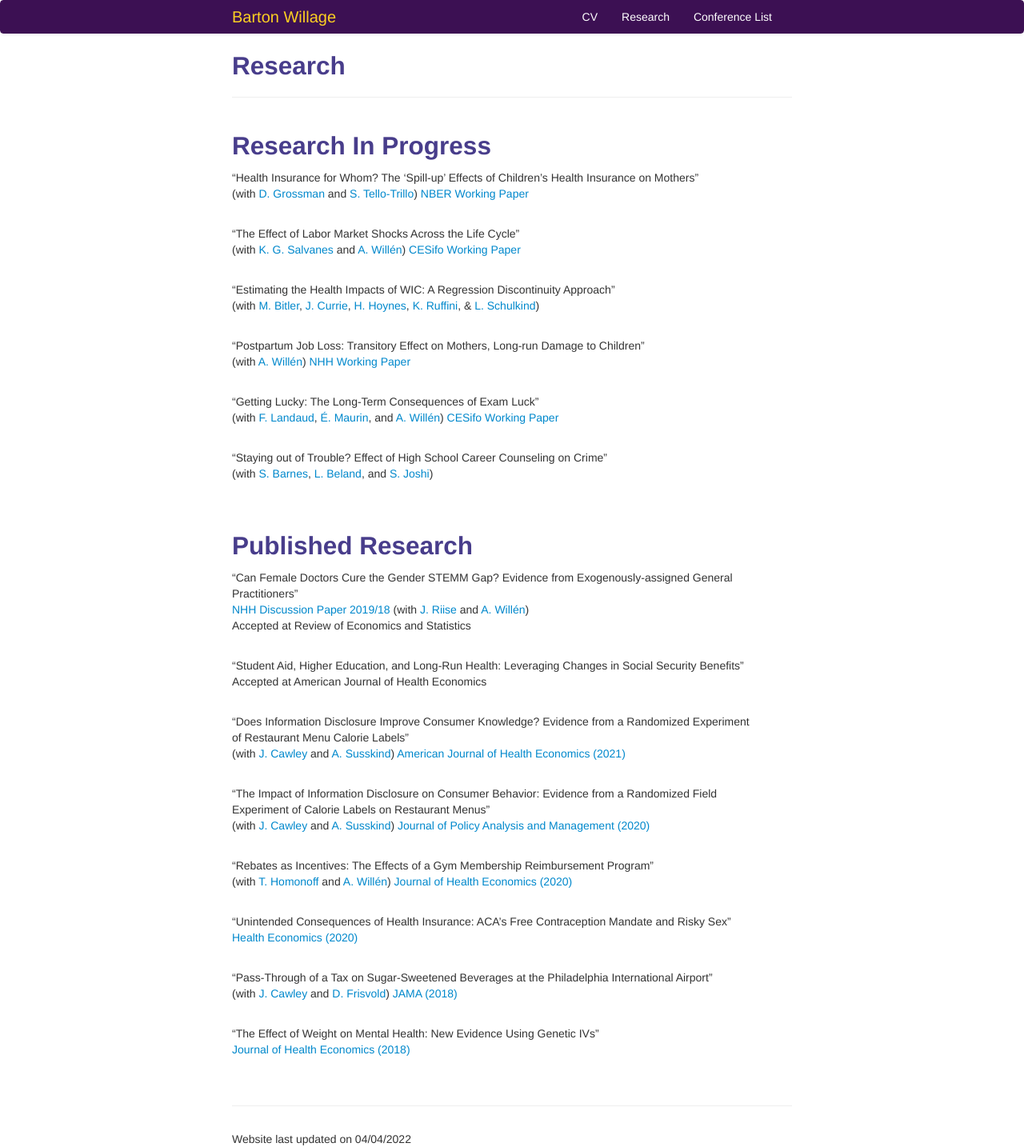
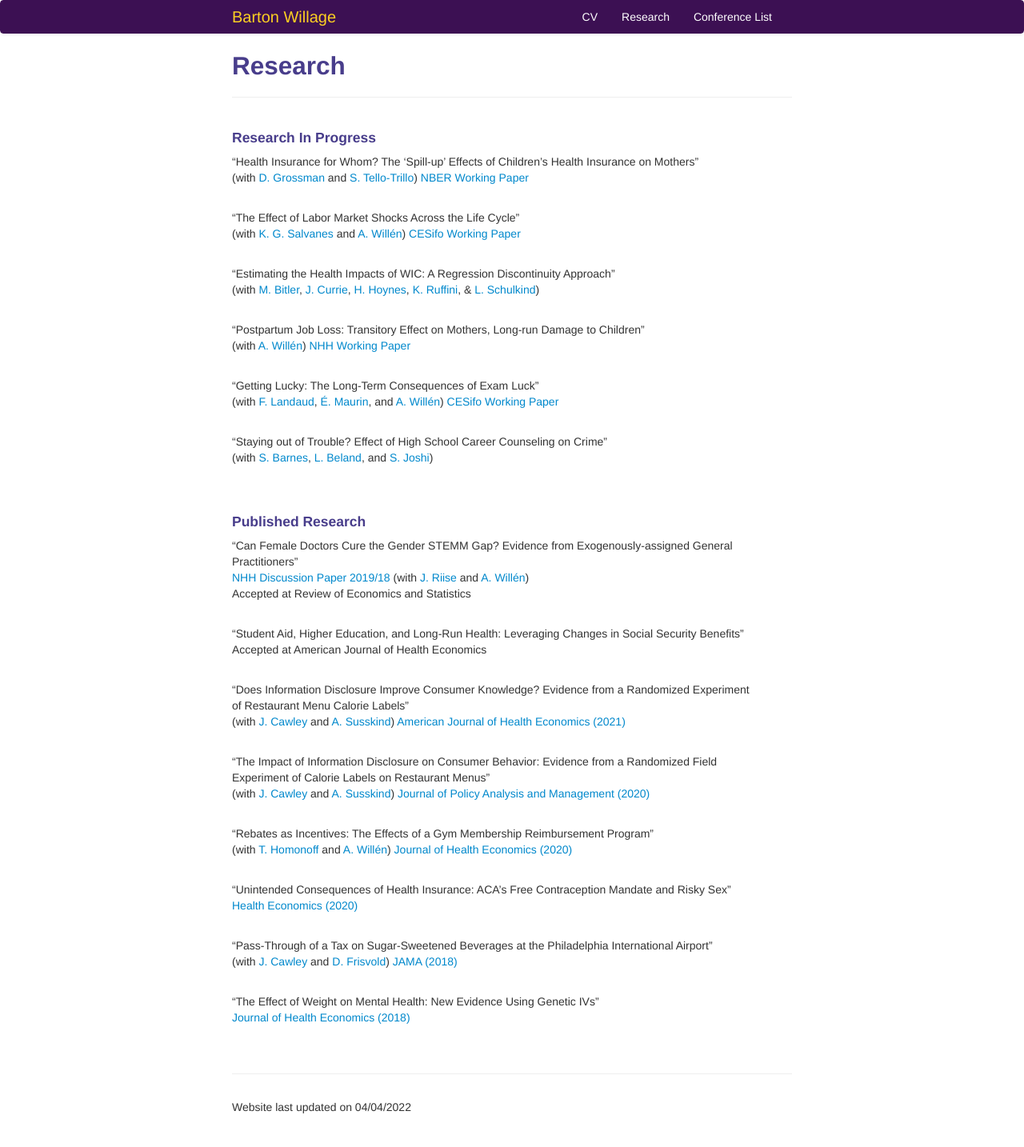
Before and after one commit to bjwillage/bjwillage.github.io, a Jekyll site: the page built from pages/research.md, in a window 1280 px wide. Shown: the whole page at 80% size. Built offline with Jekyll 4.4.1, drawn with Linux system fonts in a browser that asks for light colours; after the commit the page ends 1394 px from its top, so only the background shows below that.

```diff
--- a/pages/research.md
+++ b/pages/research.md
@@ -5,7 +5,7 @@ description: Barton Willage's research
 ---
 
 
-## Research In Progress
+#### Research In Progress
 
 "Health Insurance for Whom? The ‘Spill-up’ Effects of Children’s Health Insurance on Mothers"<br>
 (with [D. Grossman](https://sites.google.com/view/danielgrossman/home) and [S. Tello-Trillo](https://sebastiantellotrillo.com/))
@@ -36,7 +36,7 @@ description: Barton Willage's research
 
 
 <br><br>
-## Published Research
+#### Published Research
 
 "Can Female Doctors Cure the Gender STEMM Gap? Evidence from Exogenously-assigned General Practitioners"<br>
 <a href="https://openaccess.nhh.no/nhh-xmlui/bitstream/handle/11250/2621215/DP%2018.pdf?sequence=1&isAllowed=yba">NHH Discussion Paper 2019/18 </a>
```
